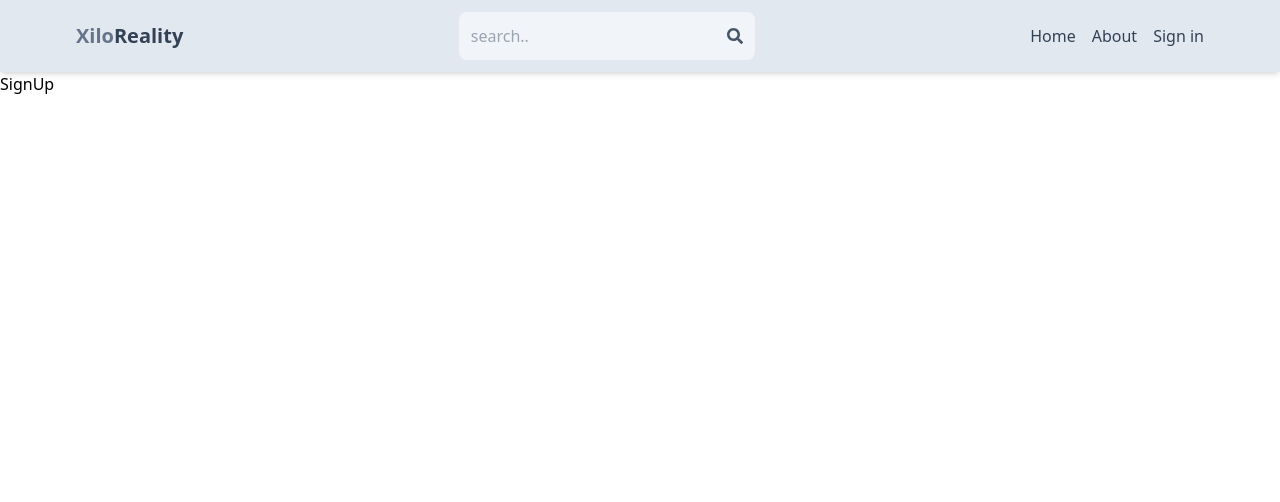
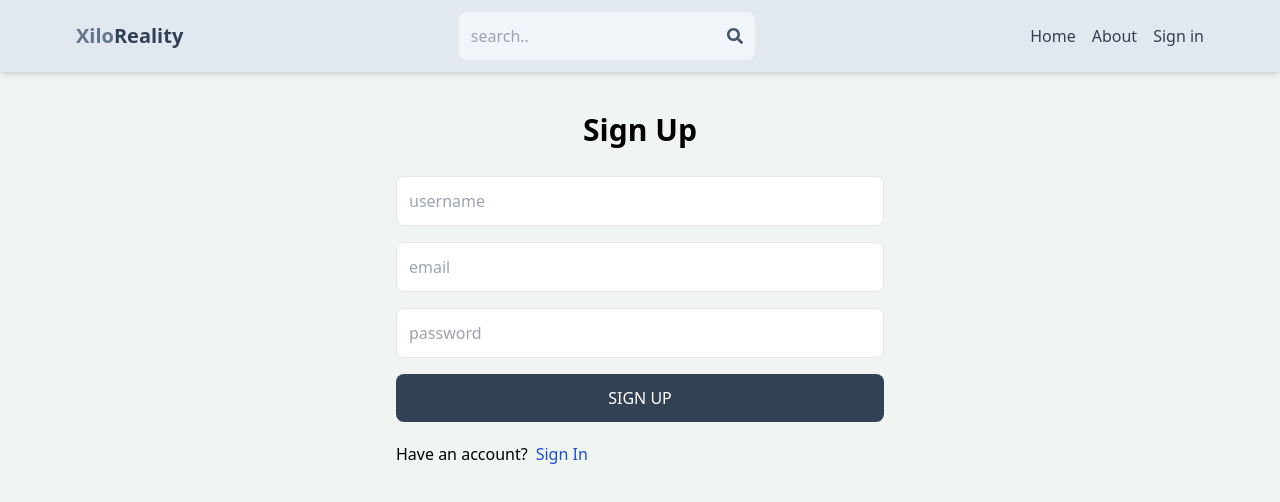
Before and after one commit to shubhamgainwar/MERN-Stack-Real-Estate-project, a React (Vite) app in the folder client/: page /sign-up in a window 1280 px wide. Shown: the top 502 px of the page. Built offline with nearby package versions, Linux system fonts and the light colour scheme.

Commit message:
complete sign up page ui commit ten

```diff
--- a/client/src/index.css
+++ b/client/src/index.css
@@ -1,3 +1,7 @@
 @tailwind base;
 @tailwind components;
 @tailwind utilities;
+
+body {
+    background-color: rgb(241, 245, 241);
+}
--- a/client/src/pages/SignUp.jsx
+++ b/client/src/pages/SignUp.jsx
@@ -1,7 +1,44 @@
 import React from "react";
+import { Link } from "react-router-dom";
 
 const SignUp = () => {
-  return <div>SignUp</div>;
+  return (
+    <div className="p-3 max-w-lg mx-auto">
+      <h1 className="text-3xl text-center font-semibold my-7">Sign Up</h1>
+      <form className="flex flex-col gap-4">
+        <input
+          type="text"
+          placeholder="username"
+          className="border p-3 rounded-lg"
+          id="username"
+        />
+        <input
+          type="email"
+          placeholder="email"
+          className="border p-3 rounded-lg"
+          id="email"
+        />
+        <input
+          type="password"
+          placeholder="password"
+          className="border p-3 rounded-lg"
+          id="password"
+        />
+        <button
+          className="bg-slate-700 text-white p-3 rounded-lg uppercase
+        hover:opacity-95 disabled:opacity-80"
+        >
+          Sign Up
+        </button>
+      </form>
+      <div className="flex gap-2 mt-5">
+        <p>Have an account?</p>
+        <Link to={"/sign-in"}>
+          <span className="text-blue-700">Sign In</span>
+        </Link>
+      </div>
+    </div>
+  );
 };
 
 export default SignUp;
```
